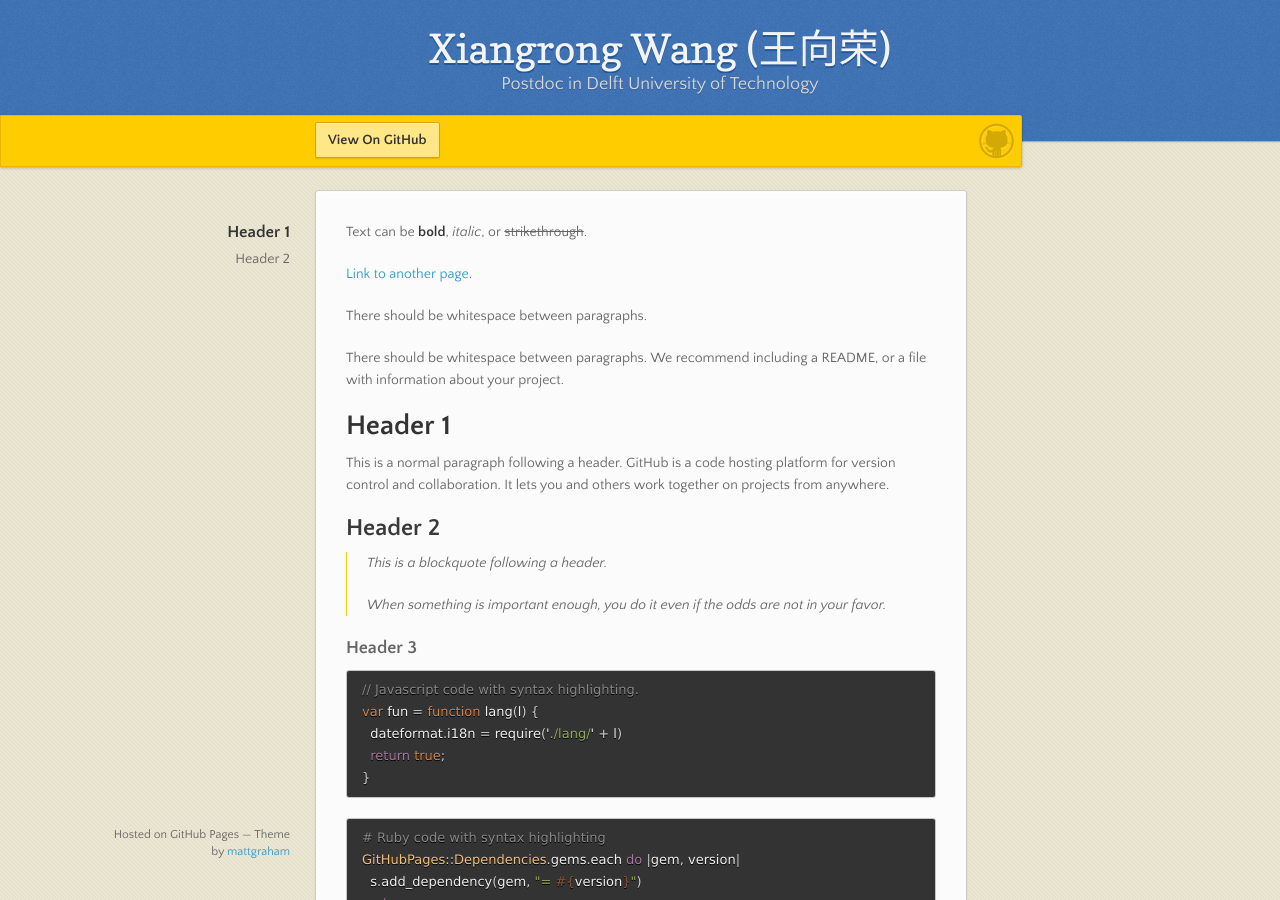
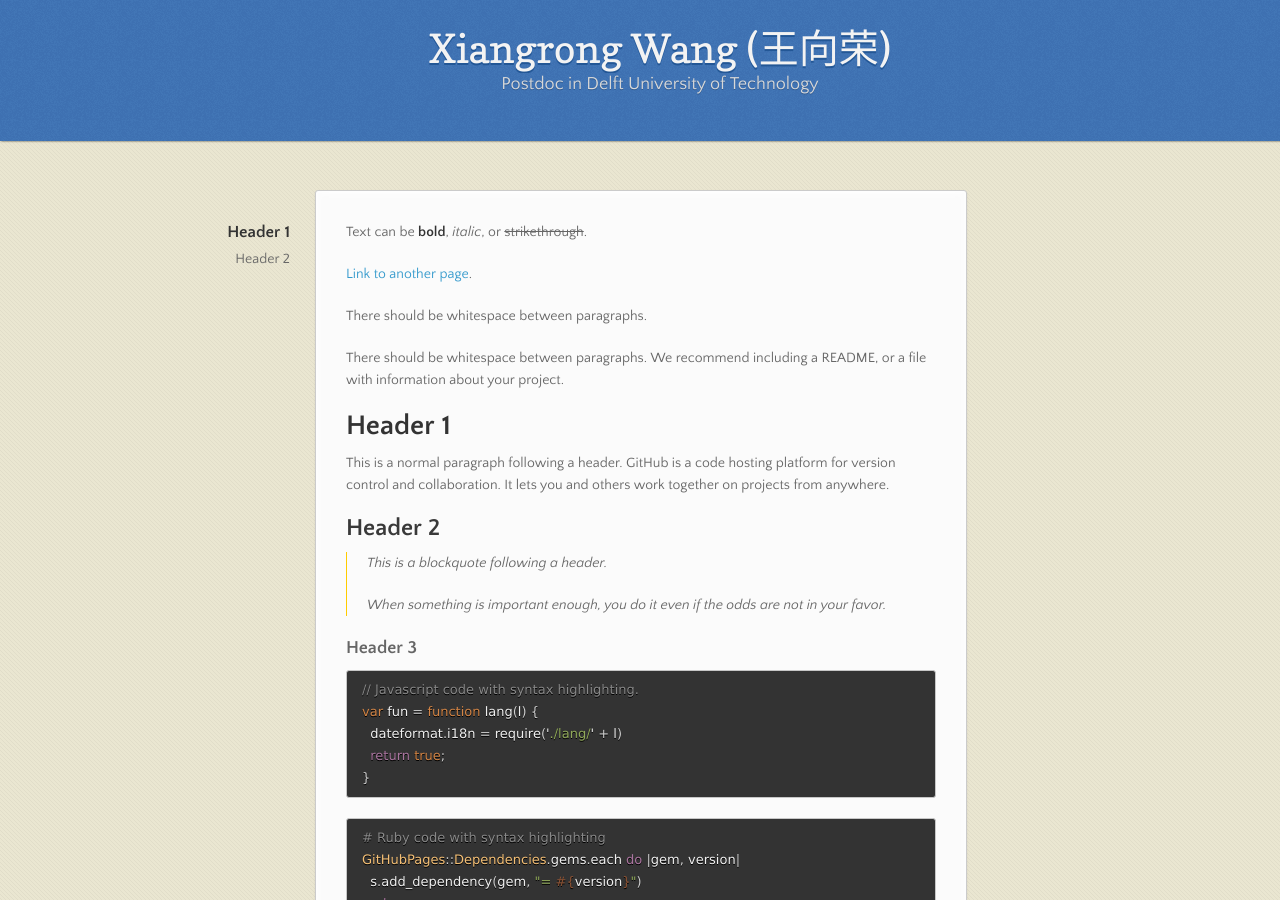
Before and after one commit to xiangrongwang/xiangrongwang.github.io, a Jekyll site: the page built from index.md, in a window 1280 px wide and 900 px high. Built offline with Jekyll 4.4.1, drawn with Linux system fonts in a browser that asks for light colours; nearby versions of some CDN libraries.

Commit message:
Create default.html

```diff
--- a/_layouts/default.html
+++ b/_layouts/default.html
@@ -20,21 +20,6 @@
         <p>{{ site.description | default: site.github.project_tagline }}</p>
       </header>
 
-      <div id="banner">
-        <span id="logo"></span>
-
-        <a href="{{ site.github.repository_url }}" class="button fork"><strong>View On GitHub</strong></a>
-        {% if site.show_downloads %}
-          <div class="downloads">
-            <span>Downloads:</span>
-            <ul>
-              <li><a href="{{ site.github.zip_url }}" class="button">ZIP</a></li>
-              <li><a href="{{ site.github.tar_url }}" class="button">TAR</a></li>
-            </ul>
-          </div>
-        {% endif %}
-      </div><!-- end banner -->
-
     <div class="wrapper">
       <nav>
         <ul></ul>
@@ -43,12 +28,7 @@
         {{ content }}
 
       </section>
-      <footer>
-        {% if site.github.is_project_page %}
-          <p>Project maintained by <a href="{{ site.github.owner_url }}">{{ site.github.owner_name }}</a></p>
-        {% endif %}
-        <p><small>Hosted on GitHub Pages &mdash; Theme by <a href="https://twitter.com/michigangraham">mattgraham</a></small></p>
-      </footer>
+
     </div>
     <!--[if !IE]><script>fixScale(document);</script><![endif]-->
 
```
